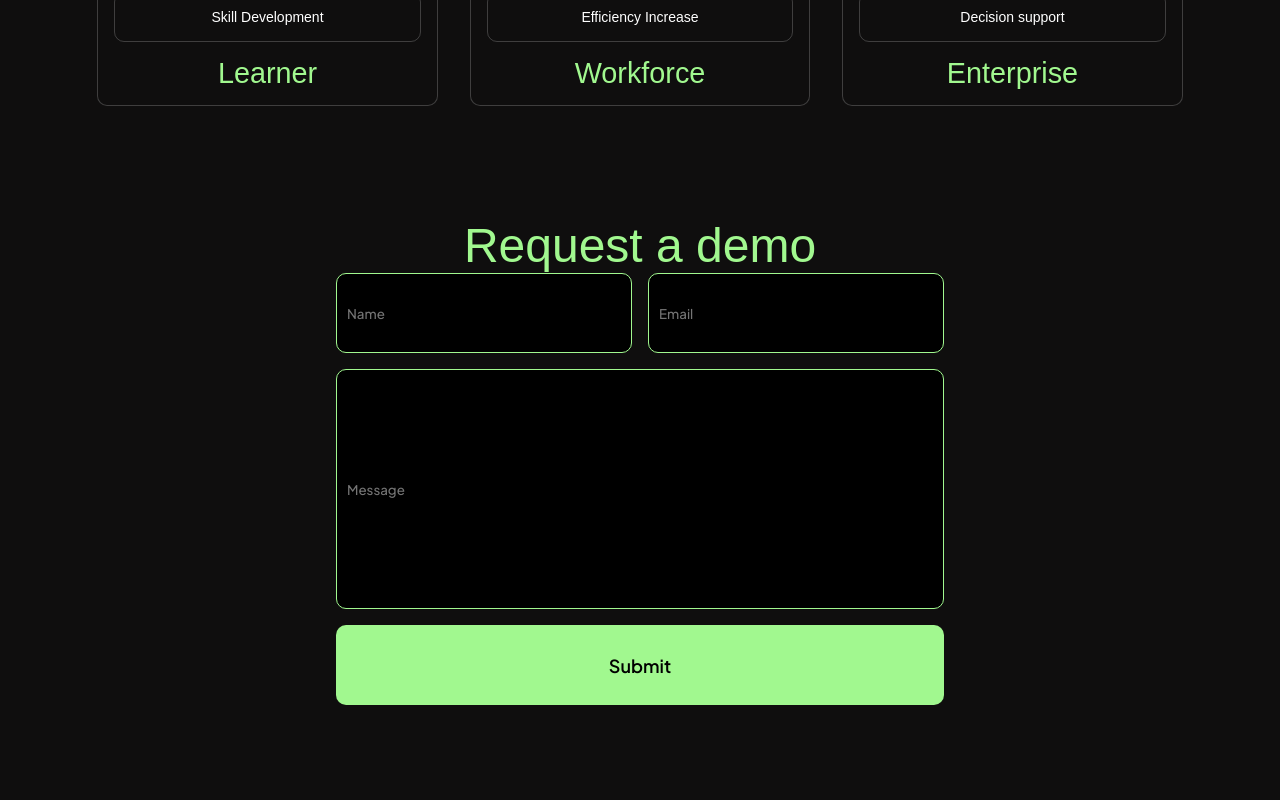
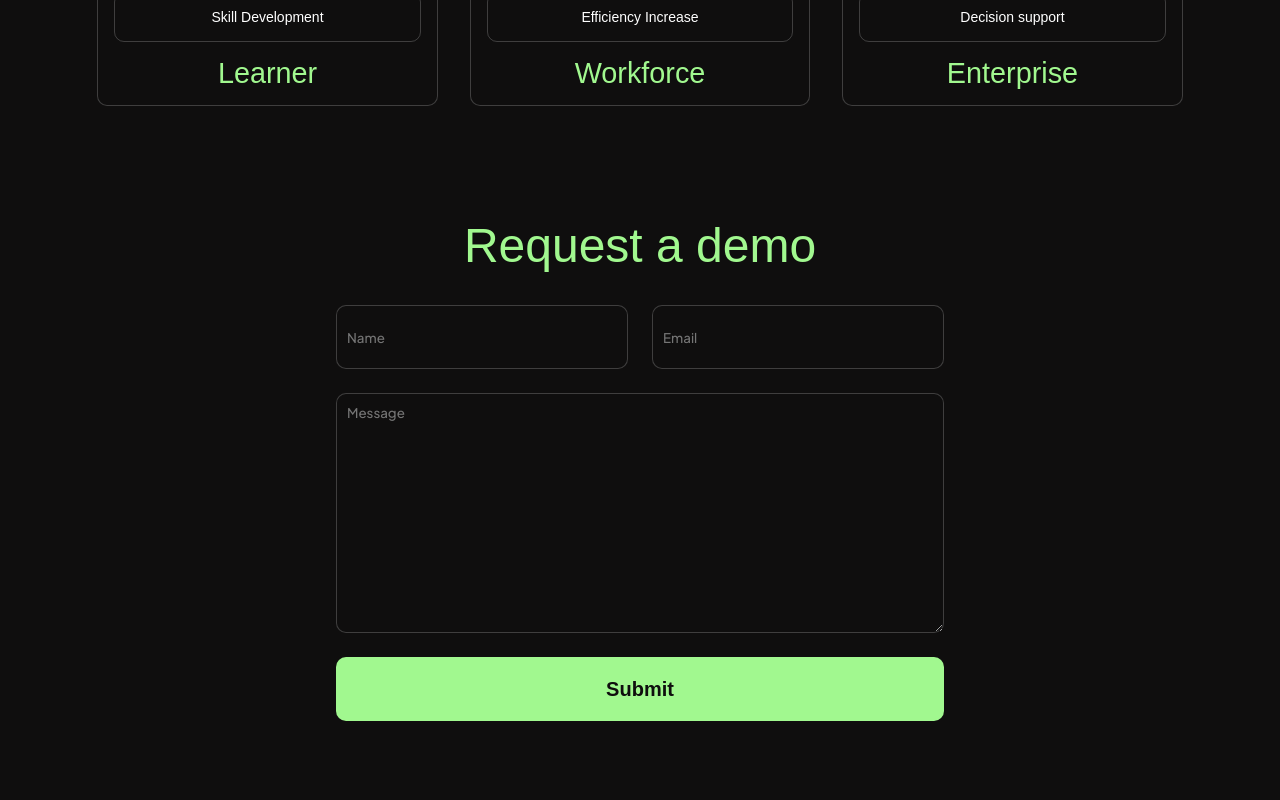
Before and after one commit to bpgautam2003/tecnod8, a React (Create React App) app: page / in a window 1280 px wide. Shown: the part 3320-4120 px from the top of the page. Built offline with nearby package versions, Linux system fonts and the light colour scheme.

Commit message:
contact card modified

```diff
--- a/src/App.css
+++ b/src/App.css
@@ -405,7 +405,7 @@
 
 /* Benefits Css */
 
-.benefits{
+.benefits {
   /* background-color: var(--bg); */
   padding-top: 1.8rem;
 }
@@ -417,24 +417,25 @@
   border-radius: 10px;
 }
 
-.benefits .card-element{
+.benefits .card-element {
   padding-bottom: 0;
 }
 
 
 
 .benefit-name p {
-color: white;
+  color: white;
   font-size: 14px;
   font-family: var(--text-font);
 }
+
 .benefit-name:hover {
   background-color: var(--main);
   transform: scale(1.05);
   transition: all ease-in 0.3s;
 }
 
-.benefit-name:hover.benefit-name p{
+.benefit-name:hover.benefit-name p {
   color: var(--bg);
 }
 
@@ -447,67 +448,67 @@ color: white;
 
 /* Contact CSS */
 
-.contact h1 {
-  margin-bottom: 0;
+.contact {
+  padding-top: 2rem;
+  background-color: var(--bg);
 }
 
 .contact-card {
-  margin: auto;
+  margin: 1rem auto;
   display: flex;
   width: 50%;
   flex-direction: column;
-  row-gap: 1rem;
+  row-gap: 1.5rem;
 }
 
+.contact-card textarea,
 .contact-card input {
   width: 100%;
-  display: inline-block;
   border: none;
   border-radius: 10px;
   height: 30vh;
   padding: 10px;
-  overflow-y: scroll;
-  background-color: var(--black);
-  border: 1px solid var(--main);
+  background-color: var(--bg);
+  border: 1px solid var(--gray);
   color: white;
 }
 
 .contact-info {
   display: flex;
-  gap: 1rem;
+  gap: 1.5rem;
 }
 
 .contact-info input {
-  max-width: 50%;
-  height: 10vh;
-
+  width: 50%;
+  height: 8vh;
+  display: flex;
+  justify-content: center;
 }
 
 .contact-card button {
   background-color: var(--main);
   border: none;
-  height: 10vh;
+  height: 8vh;
   border-radius: 10px;
   cursor: pointer;
-  font-size: large;
+  color: var(--bg);
+  font-size: 20px;
+  font-family: var(--text-font);
   font-weight: 600;
 }
 
-@media (max-width : 767px) {
+@media (max-width : 768px) {
   .contact-card {
     width: 80%;
   }
 }
 
 @media (max-width : 570px) {
-  .contact h1 {
-    font-size: 2.4rem;
 
-  }
 
   .contact-card {
     width: 100%;
-    padding: 0;
+    /* padding: 0; */
   }
 
   .contact-card input {
--- a/src/components/Contact.js
+++ b/src/components/Contact.js
@@ -9,7 +9,7 @@ const Contact = () => {
                   <input type='text' placeholder='Name'></input>
                   <input type='email' placeholder='Email'></input>
             </div>
-            <input type='text' placeholder='Message'></input>
+            <textarea type='text' placeholder='Message'></textarea>
             <button type='submit'>Submit</button>
         </div>
 
```
